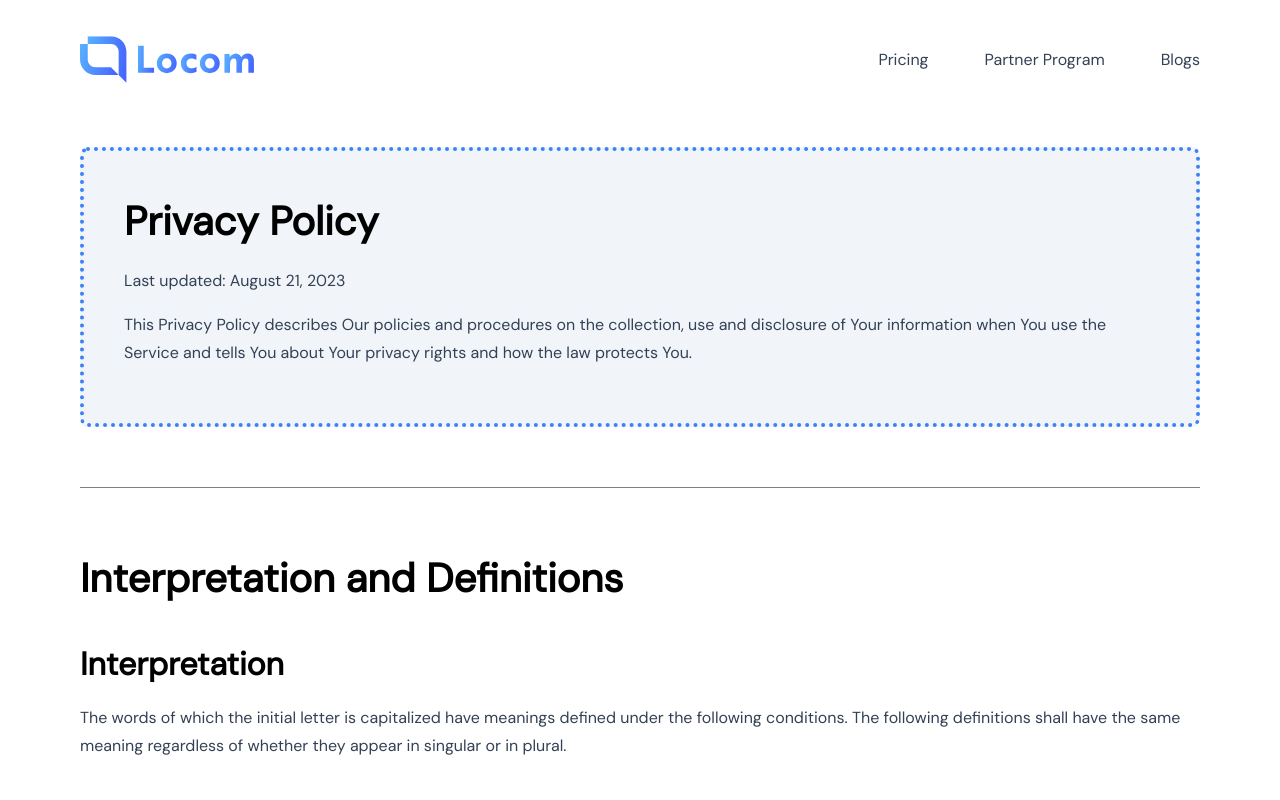
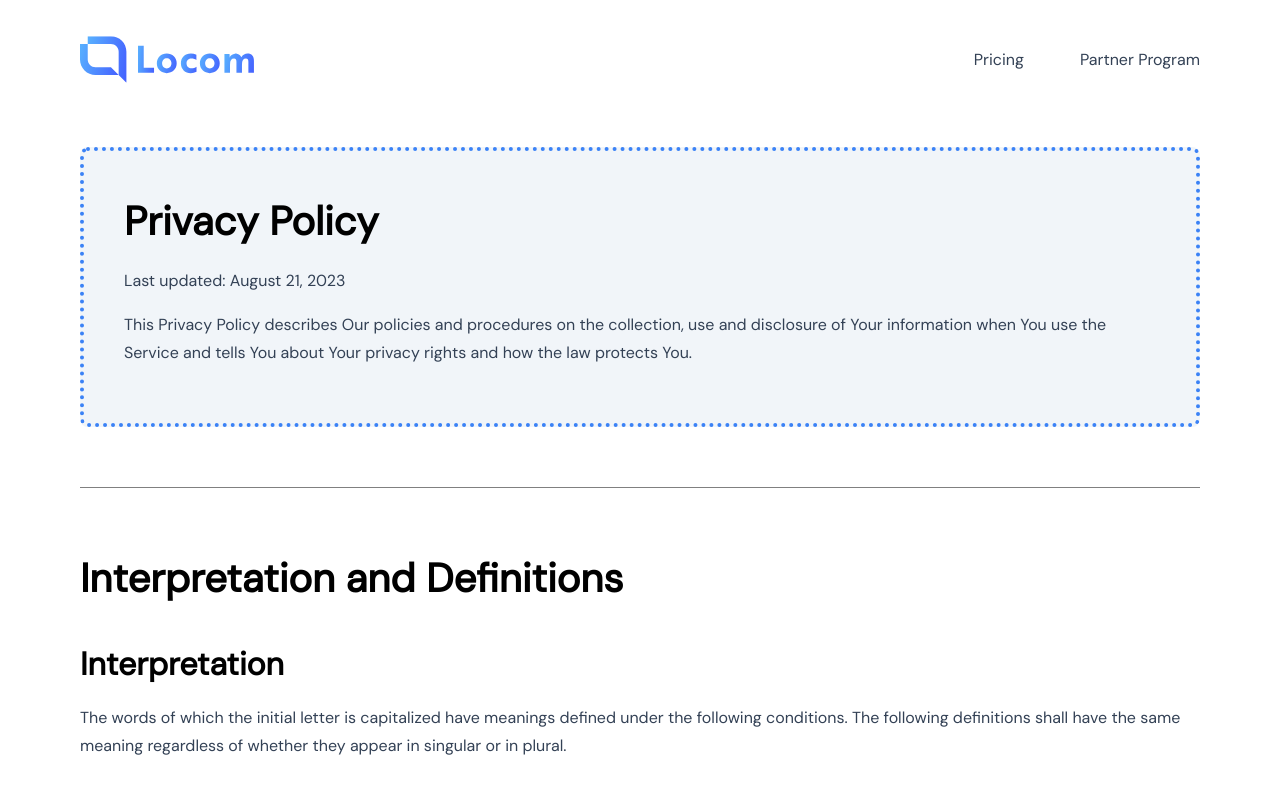
Before and after one commit to Nightmare120/Upwork-client-Tom, a Next.js app: page /privacy-policy in a window 1280 px wide. Shown: the top 800 px of the page. Built offline with nearby package versions, Linux system fonts and the light colour scheme; no server answers.

Commit message:
reomved blog from navbar

```diff
--- a/src/components/Navbar.js
+++ b/src/components/Navbar.js
@@ -39,7 +39,7 @@ export default function Navbar() {
                 <div className="flex h-[40vh] bg-white lg:visible  flex-col  justify-center lg:justify-normal  lg:flex-row lg:static lg:w-max lg:h-max md:gap-5 lg:gap-14 items-center">
                     <Links href={"/pricing"}>Pricing</Links>
                     <Links href={"/partners"}>Partner Program</Links>
-                    <Links href={"/blog"}>Blogs</Links>
+                    {/* <Links href={"/blog"}>Blogs</Links> */}
                 </div>
 
                 <div className="hidden gap-2">
```
